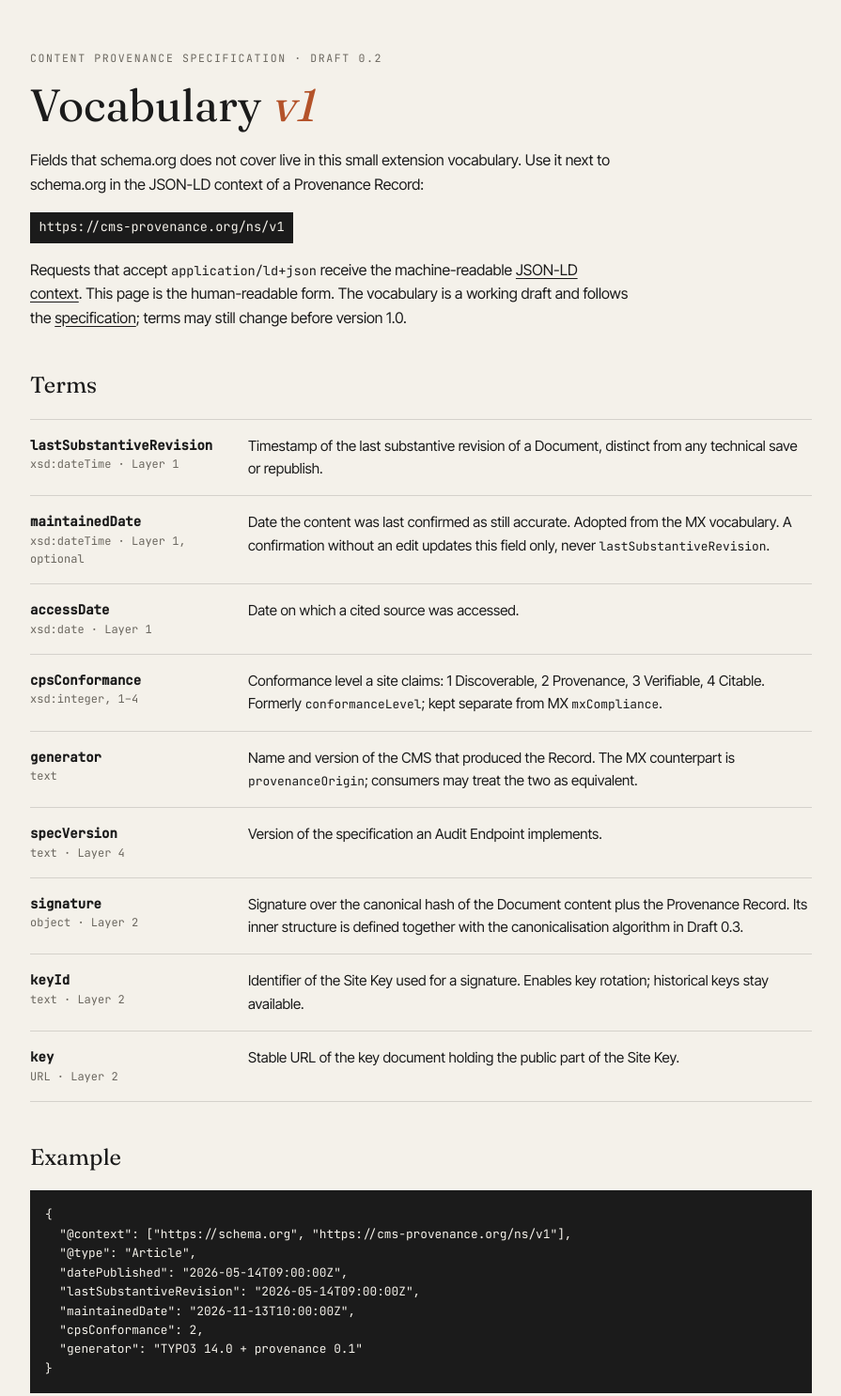
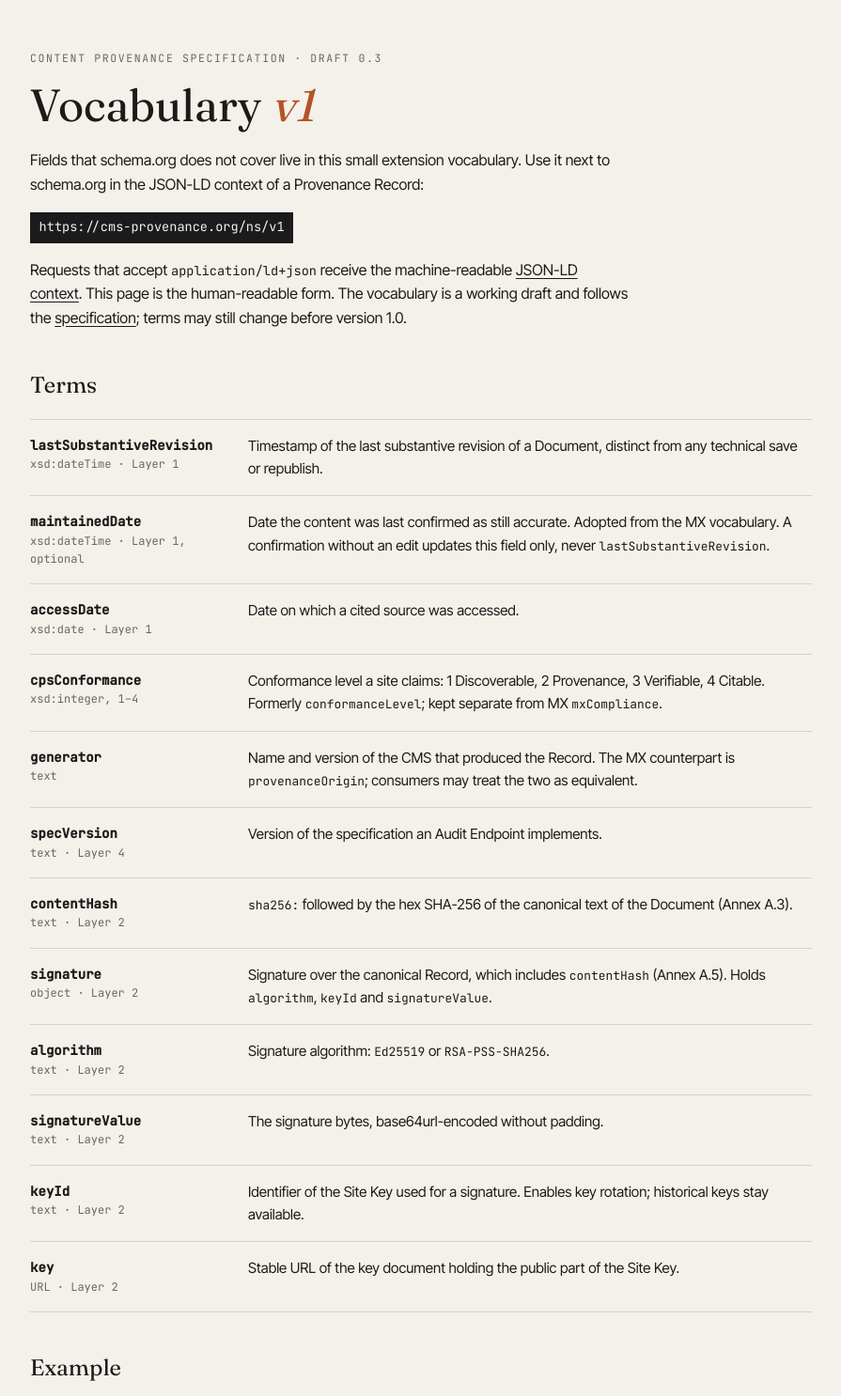
Before and after one commit to dkd-dobberkau/cms-provenance.org, a plain HTML site: page ns/v1/index.html in a window 1280 px wide. Shown: the top 1486 px of the page at 94% size, without its empty margins (192-1087 px from the left). Drawn offline with Linux system fonts and the light colour scheme.

Commit message:
feat: log Draft 0.3 and add signing terms to vocabulary page
Co-Authored-By: Claude Opus 5.5 <noreply@anthropic.com>

```diff
--- a/ns/v1/index.html
+++ b/ns/v1/index.html
@@ -120,7 +120,7 @@ footer {
 </head>
 <body>
 <main>
-  <span class="label">Content Provenance Specification · Draft 0.2</span>
+  <span class="label">Content Provenance Specification · Draft 0.3</span>
   <h1>Vocabulary <em>v1</em></h1>
   <p>Fields that schema.org does not cover live in this small extension vocabulary. Use it next to schema.org in the JSON-LD context of a Provenance Record:</p>
   <p><span class="ns">https://cms-provenance.org/ns/v1</span></p>
@@ -152,9 +152,21 @@ footer {
       <dt>specVersion<span>text · Layer 4</span></dt>
       <dd>Version of the specification an Audit Endpoint implements.</dd>
     </div>
+    <div class="term" id="contentHash">
+      <dt>contentHash<span>text · Layer 2</span></dt>
+      <dd><code>sha256:</code> followed by the hex SHA-256 of the canonical text of the Document (Annex A.3).</dd>
+    </div>
     <div class="term" id="signature">
       <dt>signature<span>object · Layer 2</span></dt>
-      <dd>Signature over the canonical hash of the Document content plus the Provenance Record. Its inner structure is defined together with the canonicalisation algorithm in Draft 0.3.</dd>
+      <dd>Signature over the canonical Record, which includes <code>contentHash</code> (Annex A.5). Holds <code>algorithm</code>, <code>keyId</code> and <code>signatureValue</code>.</dd>
+    </div>
+    <div class="term" id="algorithm">
+      <dt>algorithm<span>text · Layer 2</span></dt>
+      <dd>Signature algorithm: <code>Ed25519</code> or <code>RSA-PSS-SHA256</code>.</dd>
+    </div>
+    <div class="term" id="signatureValue">
+      <dt>signatureValue<span>text · Layer 2</span></dt>
+      <dd>The signature bytes, base64url-encoded without padding.</dd>
     </div>
     <div class="term" id="keyId">
       <dt>keyId<span>text · Layer 2</span></dt>
```
Also changed, not shown: index.html (+6 -1 lines), 1 other file.
